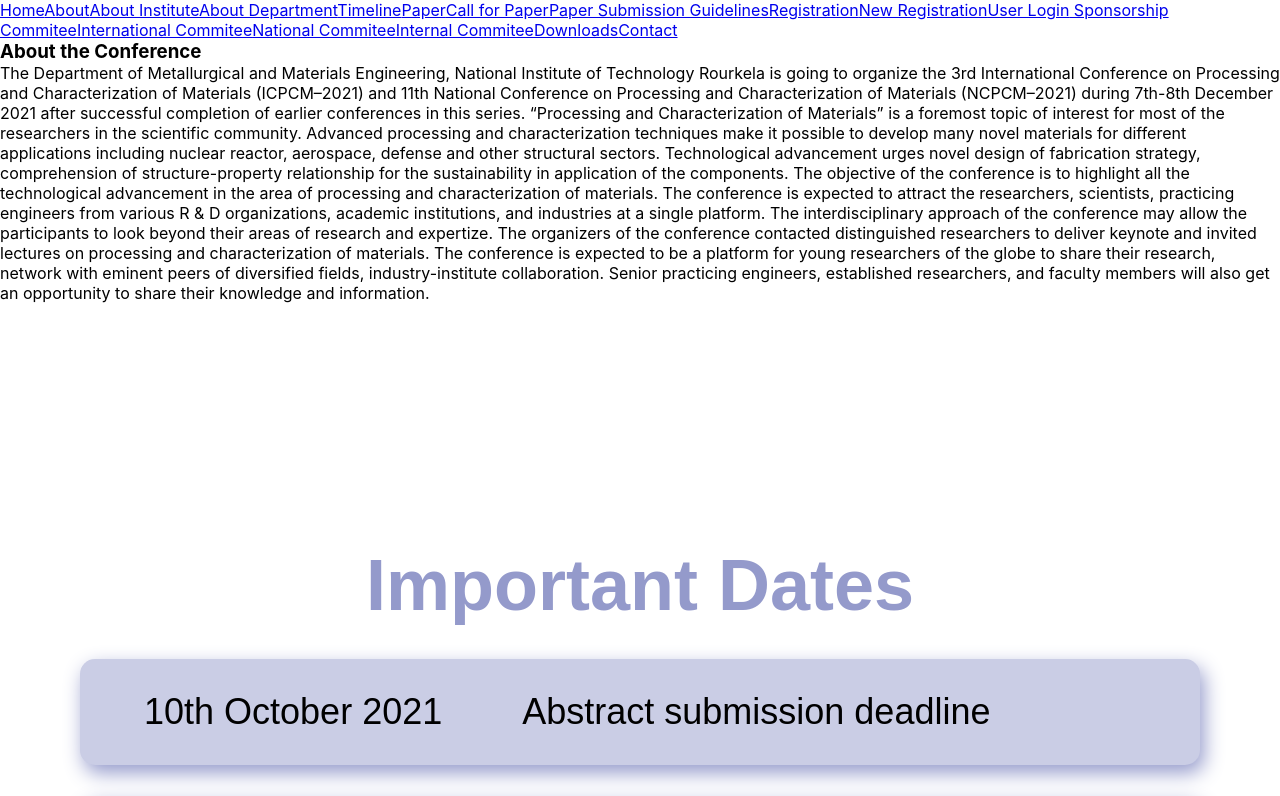
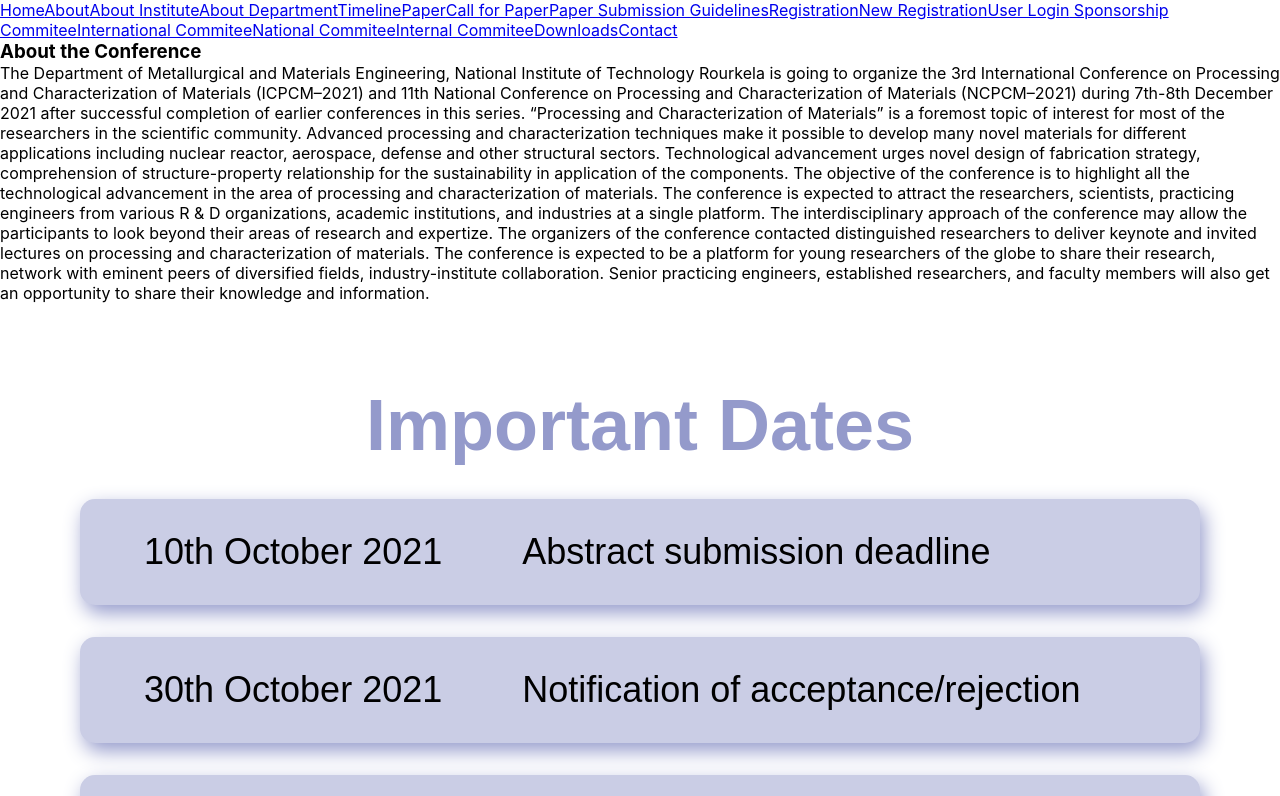
Before and after one commit to Webwiznitr/ICPCM-2021, a React (Create React App) app: page / in a window 1280 px wide. Shown: the top 796 px of the page. Built offline with nearby package versions, Linux system fonts and the light colour scheme.

Commit message:
Update Timeline.css

```diff
--- a/src/pages/Timeline.css
+++ b/src/pages/Timeline.css
@@ -10,7 +10,7 @@
   display: flex;
   flex-direction: column;
   overflow: hidden;
-  margin-top: 15rem;
+  margin-top: 5rem;
   padding-right: 4rem;
   padding-left: 4rem;
   position: center;
```
